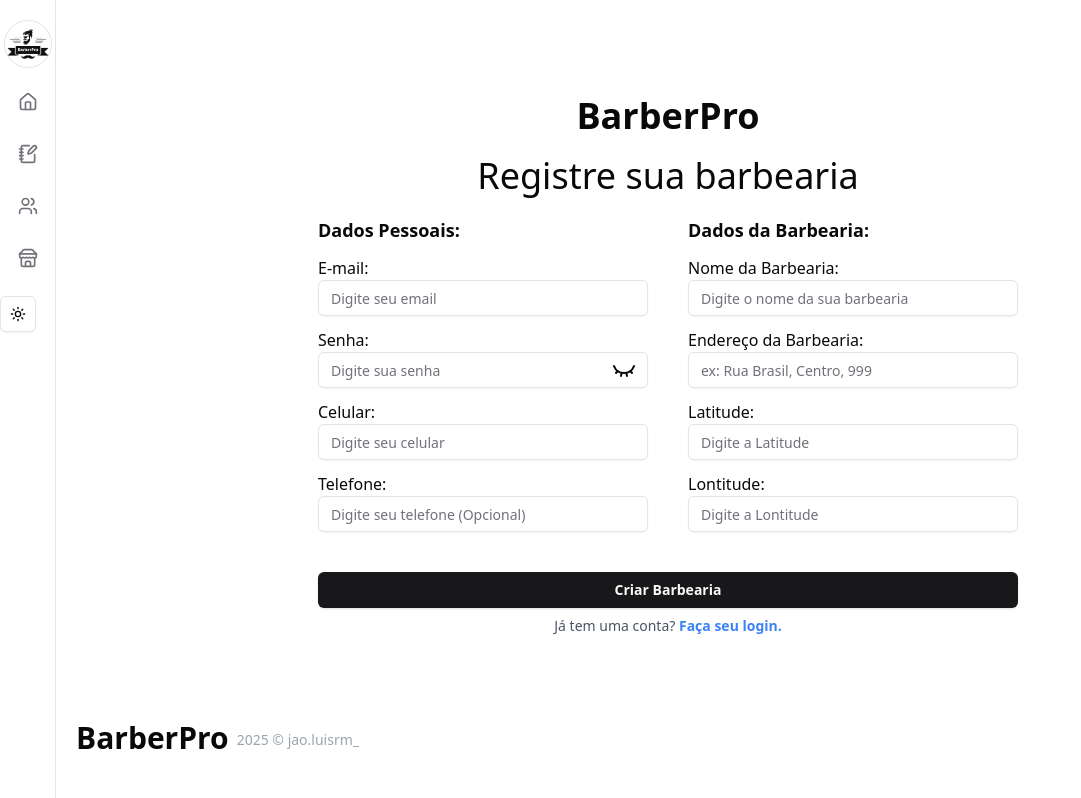
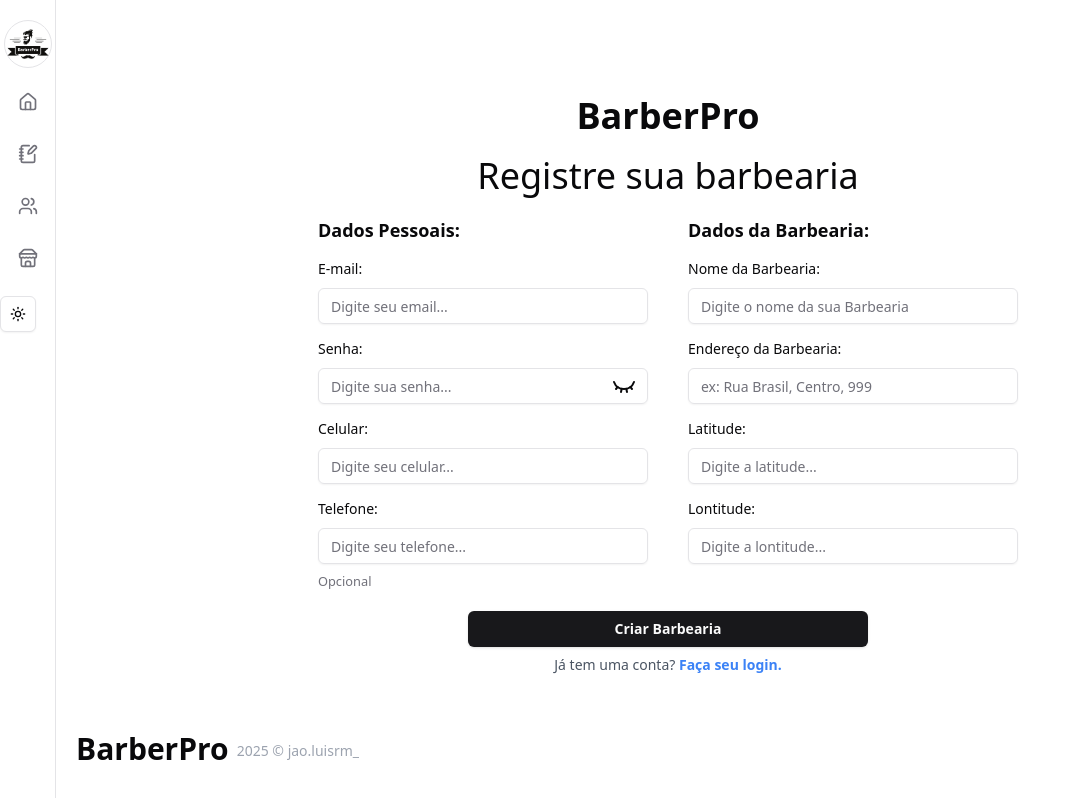
Before and after one commit to jooluisrm/barber-pro-barbearia, a Next.js app: page /register in a window 1280 px wide. Shown: the whole page, without its empty margins (0-1081 px from the left). Built offline with nearby package versions, Linux system fonts and the light colour scheme.

Commit message:
zod e hookform feito no register

```diff
--- a/src/api/auth/authService.ts
+++ b/src/api/auth/authService.ts
@@ -7,7 +7,7 @@ export interface RegisterData {
     email: string;
     senha: string;
     celular: string;
-    telefone: string;
+    telefone?: string;
     endereco: string;
     latitude: string;
     longitude: string;
--- a/src/components/loginAndRegister/mainRegister.tsx
+++ b/src/components/loginAndRegister/mainRegister.tsx
@@ -8,120 +8,185 @@ import { TitlePage } from "./titlePage";
 import { ocultarMostrarSenha } from "@/utils/ocultarMostrarSenha";
 import Link from "next/link";
 import { toast } from "sonner";
-import { registerUser } from "@/api/auth/authService";
+import { loginUser, registerUser } from "@/api/auth/authService";
+import { z } from "zod";
+import { zodResolver } from "@hookform/resolvers/zod";
+import { Form, FormControl, FormDescription, FormField, FormItem, FormLabel, FormMessage } from "../ui/form";
+import { useForm } from "react-hook-form";
+import { useAuth } from "@/contexts/AuthContext";
+
+const formSchema = z.object({
+    nome: z.string().min(1, 'Nome é obrigatório'),
+    email: z.string().email('E-mail inválido!'),
+    senha: z.string().min(6, 'Precisa ter no mínimo 6 caracteres!'),
+    celular: z.string().min(8, 'Celular inválido'),
+    telefone: z.string().optional(),
+    endereco: z.string().min(1, 'Endereço é obrigatório'),
+    latitude: z.string().min(1, 'Latitude é obrigatória'),
+    longitude: z.string().min(1, 'Longitude é obrigatória'),
+});
 
 export const MainRegister = () => {
-
+    const { login, barbearia } = useAuth();
     const [mostrarSenha, setMostrarSenha] = useState(false);
 
-    const [inputEmail, setInputEmail] = useState("");
-    const [inputSenha, setInputSenha] = useState("");
-    const [inputCelular, setInputCelular] = useState("");
-    const [inputTelefone, setInputTelefone] = useState("");
-    const [inputNome, setInputNome] = useState("");
-    const [inputEndereco, setInputEndereco] = useState("");
-    const [inputLatitude, setInputLatitude] = useState("");
-    const [inputLongitude, setInputLongitude] = useState("");
+    const form = useForm<z.infer<typeof formSchema>>({
+        resolver: zodResolver(formSchema),
+        defaultValues: { email: "", senha: "", celular: "", endereco: "", latitude: "", longitude: "", nome: "", telefone: "" },
+    });
 
-    const fazerRegistro = async (nome: string, email: string, senha: string, celular: string, telefone: string, endereco: string, latitude: string, longitude: string) => {
+    const onSubmit = async (values: z.infer<typeof formSchema>) => {
+        const { nome, email, senha, celular, telefone, endereco, latitude, longitude } = values;
         try {
-            await registerUser({nome, email, senha, celular, telefone, endereco, latitude, longitude});
-        } catch (error) {
-            console.log("Erro!");
+            console.log(values)
+            await registerUser({ nome, email, senha, celular, telefone, endereco, latitude, longitude });
+            const userData = await loginUser({ email, senha });
+            await login(userData);
+    } catch (error: any) {
+        console.log(error);
     }
 }
 
 return (
     <main className="min-w-[450px] mt-20 flex flex-col items-center">
         <TitlePage title="BarberPro" subtitle="Registre sua barbearia" />
-            <form className="grid grid-cols-1 md:grid-cols-2 gap-10 md:min-w-[700px] mb-5">
+        <Form {...form}>
+            <form onSubmit={form.handleSubmit(onSubmit)} className="">
+                <div className="grid grid-cols-1 md:grid-cols-2 gap-10 md:min-w-[700px] mb-5">
                     <div className="flex flex-col gap-3">
                         <h1 className="text-lg font-bold">Dados Pessoais:</h1>
-                    <div>
-                        <label htmlFor="email">E-mail:</label>
-                        <Input
-                            id="email"
-                            placeholder="Digite seu email"
-                            value={inputEmail}
-                            onChange={(e) => setInputEmail(e.target.value)}
+                        <FormField
+                            control={form.control}
+                            name="email"
+                            render={({ field }) => (
+                                <FormItem>
+                                    <FormLabel>E-mail:</FormLabel>
+                                    <FormControl>
+                                        <Input placeholder="Digite seu email..." {...field} />
+                                    </FormControl>
+                                    <FormMessage />
+                                </FormItem>
+                            )}
                         />
-                    </div>
-                    <div>
-                        <label htmlFor="senha">Senha:</label>
+
+                        <FormField
+                            control={form.control}
+                            name="senha"
+                            render={({ field }) => (
+                                <FormItem>
+                                    <FormLabel>Senha:</FormLabel>
+                                    <FormControl>
                                         <div className="relative flex items-center">
                                             <Input
                                                 id="senha"
                                                 type={`${mostrarSenha ? "text" : "password"}`}
-                                placeholder="Digite sua senha"
+                                                placeholder="Digite sua senha..."
                                                 className="flex-1 pr-10"
-                                value={inputSenha}
-                                onChange={(e) => setInputSenha(e.target.value)}
+                                                {...field}
                                             />
-                            <div className="absolute right-3" onClick={() => ocultarMostrarSenha(setMostrarSenha, mostrarSenha)}>
+                                            <div className="absolute right-3 cursor-pointer" onClick={() => ocultarMostrarSenha(setMostrarSenha, mostrarSenha)}>
                                                 {!mostrarSenha ? <EyeClosed /> : <Eye />}
                                             </div>
                                         </div>
-                    </div>
-                    <div>
-                        <label htmlFor="celular">Celular:</label>
-                        <Input
-                            id="celular"
-                            placeholder="Digite seu celular"
-                            value={inputCelular}
-                            onChange={(e) => setInputCelular(e.target.value)}
+                                    </FormControl>
+                                    <FormMessage />
+                                </FormItem>
+                            )}
+                        />
+
+                        <FormField
+                            control={form.control}
+                            name="celular"
+                            render={({ field }) => (
+                                <FormItem>
+                                    <FormLabel>Celular:</FormLabel>
+                                    <FormControl>
+                                        <Input placeholder="Digite seu celular..." {...field} />
+                                    </FormControl>
+                                    <FormMessage />
+                                </FormItem>
+                            )}
+                        />
+
+                        <FormField
+                            control={form.control}
+                            name="telefone"
+                            render={({ field }) => (
+                                <FormItem>
+                                    <FormLabel>Telefone:</FormLabel>
+                                    <FormControl>
+                                        <Input placeholder="Digite seu telefone..." {...field} />
+                                    </FormControl>
+                                    <FormDescription>
+                                        Opcional
+                                    </FormDescription>
+                                    <FormMessage />
+                                </FormItem>
+                            )}
                         />
                     </div>
-                    <div>
-                        <label htmlFor="telefone">Telefone:</label>
-                        <Input
-                            id="telefone"
-                            placeholder="Digite seu telefone (Opcional)"
-                            value={inputTelefone}
-                            onChange={(e) => setInputTelefone(e.target.value)}
+                    <div className="flex flex-col gap-3">
+                        <h1 className="text-lg font-bold">Dados da Barbearia:</h1>
+
+                        <FormField
+                            control={form.control}
+                            name="nome"
+                            render={({ field }) => (
+                                <FormItem>
+                                    <FormLabel>Nome da Barbearia:</FormLabel>
+                                    <FormControl>
+                                        <Input placeholder="Digite o nome da sua Barbearia" {...field} />
+                                    </FormControl>
+                                    <FormMessage />
+                                </FormItem>
+                            )}
+                        />
+                        <FormField
+                            control={form.control}
+                            name="endereco"
+                            render={({ field }) => (
+                                <FormItem>
+                                    <FormLabel>Endereço da Barbearia:</FormLabel>
+                                    <FormControl>
+                                        <Input placeholder="ex: Rua Brasil, Centro, 999" {...field} />
+                                    </FormControl>
+                                    <FormMessage />
+                                </FormItem>
+                            )}
+                        />
+                        <FormField
+                            control={form.control}
+                            name="latitude"
+                            render={({ field }) => (
+                                <FormItem>
+                                    <FormLabel>Latitude:</FormLabel>
+                                    <FormControl>
+                                        <Input placeholder="Digite a latitude..." {...field} />
+                                    </FormControl>
+                                    <FormMessage />
+                                </FormItem>
+                            )}
+                        />
+                        <FormField
+                            control={form.control}
+                            name="longitude"
+                            render={({ field }) => (
+                                <FormItem>
+                                    <FormLabel>Lontitude:</FormLabel>
+                                    <FormControl>
+                                        <Input placeholder="Digite a lontitude..." {...field} />
+                                    </FormControl>
+                                    <FormMessage />
+                                </FormItem>
+                            )}
                         />
                     </div>
                 </div>
-                <div className="flex flex-col gap-3">
-                    <h1 className="text-lg font-bold">Dados da Barbearia:</h1>
-                    <div>
-                        <label htmlFor="nomeBarbearia">Nome da Barbearia:</label>
-                        <Input
-                            id="nomeBarbearia"
-                            placeholder="Digite o nome da sua barbearia"
-                            value={inputNome}
-                            onChange={(e) => setInputNome(e.target.value)}
-                        />
-                    </div>
-                    <div>
-                        <label htmlFor="endereco">Endereço da Barbearia:</label>
-                        <Input
-                            id="endereco"
-                            placeholder="ex: Rua Brasil, Centro, 999"
-                            value={inputEndereco}
-                            onChange={(e) => setInputEndereco(e.target.value)}
-                        />
-                    </div>
-                    <div>
-                        <label htmlFor="latitude">Latitude:</label>
-                        <Input
-                            id="latitude"
-                            placeholder="Digite a Latitude"
-                            value={inputLatitude}
-                            onChange={(e) => setInputLatitude(e.target.value)}
-                        />
-                    </div>
-                    <div>
-                        <label htmlFor="lontitude">Lontitude:</label>
-                        <Input
-                            id="lontitude"
-                            placeholder="Digite a Lontitude"
-                            value={inputLongitude}
-                            onChange={(e) => setInputLongitude(e.target.value)}
-                        />
-                    </div>
+                <div className="min-w-full flex justify-center ">
+                    <Button type="submit" className="font-bold  md:w-[200px] lg:w-[300px] xl:w-[400px]">Criar Barbearia</Button>
                 </div>
             </form>
-            <Button onClick={() => fazerRegistro(inputNome, inputEmail, inputSenha, inputCelular, inputTelefone, inputEndereco, inputLatitude, inputLongitude)} className="font-bold mt-5 min-w-[246px] md:w-full">Criar Barbearia</Button>
+        </Form>
         <div className="text-sm dark:text-gray-400 text-gray-600 mb-10 mt-2">
             Já tem uma conta?  <Link href={"/login"}><span className="font-bold text-blue-500 cursor-pointer">Faça seu login.</span></Link>
         </div>
```
Lines whose indentation alone changed are shown as unchanged.
